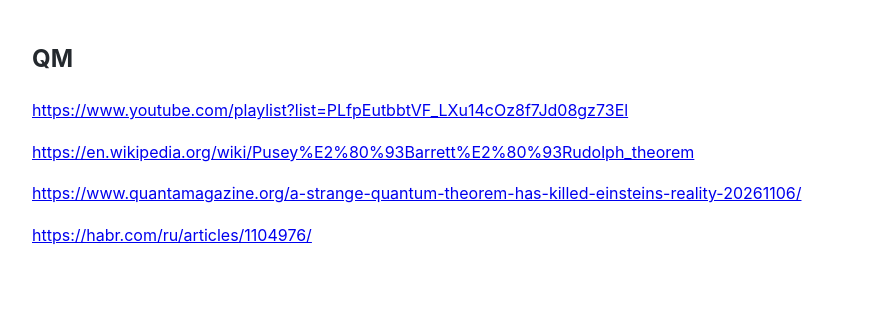
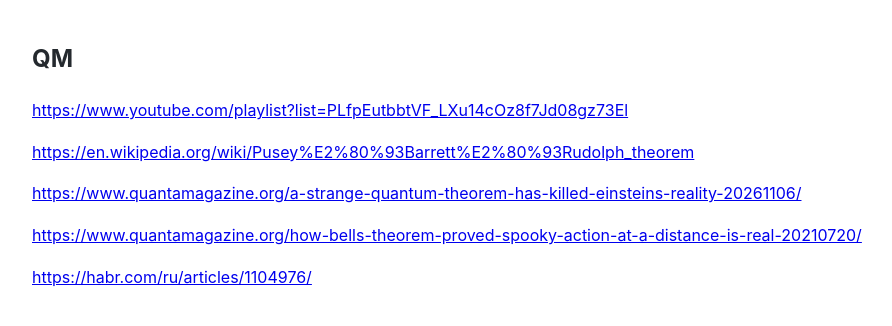
Before and after one commit to Michael-Lubinsky/michael-lubinsky.github.com, a Jekyll site: the page built from physics/qm.md, in a window 1280 px wide. Shown: the top 326 px of the page, without its empty margins (158-1050 px from the left). Built offline with Jekyll 4.4.1, drawn with Linux system fonts in a browser that asks for light colours; our own code applies the rules of GitHub Pages for plain Markdown files.

Commit message:
Add new links to qm.md

```diff
--- a/physics/qm.md
+++ b/physics/qm.md
@@ -8,4 +8,6 @@
 
 <https://www.quantamagazine.org/a-strange-quantum-theorem-has-killed-einsteins-reality-20261106/>
 
+<https://www.quantamagazine.org/how-bells-theorem-proved-spooky-action-at-a-distance-is-real-20210720/>
+
 <https://habr.com/ru/articles/1104976/>
```
